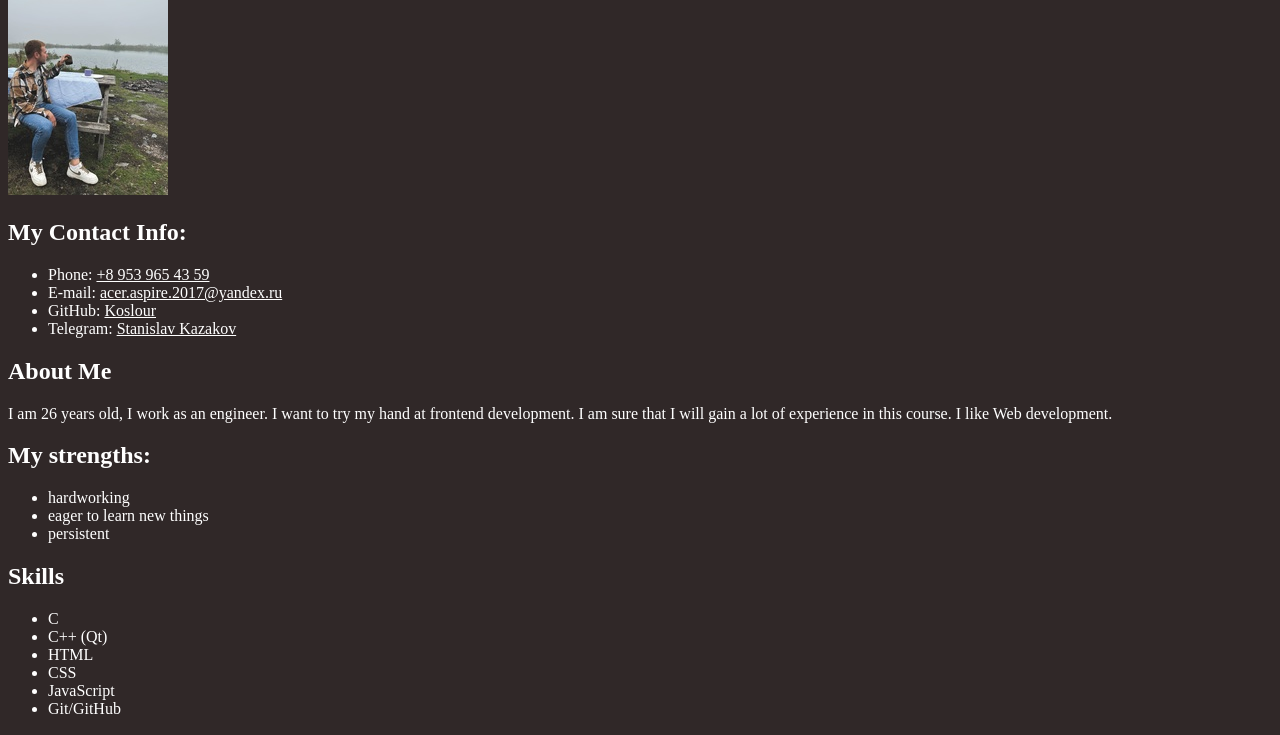
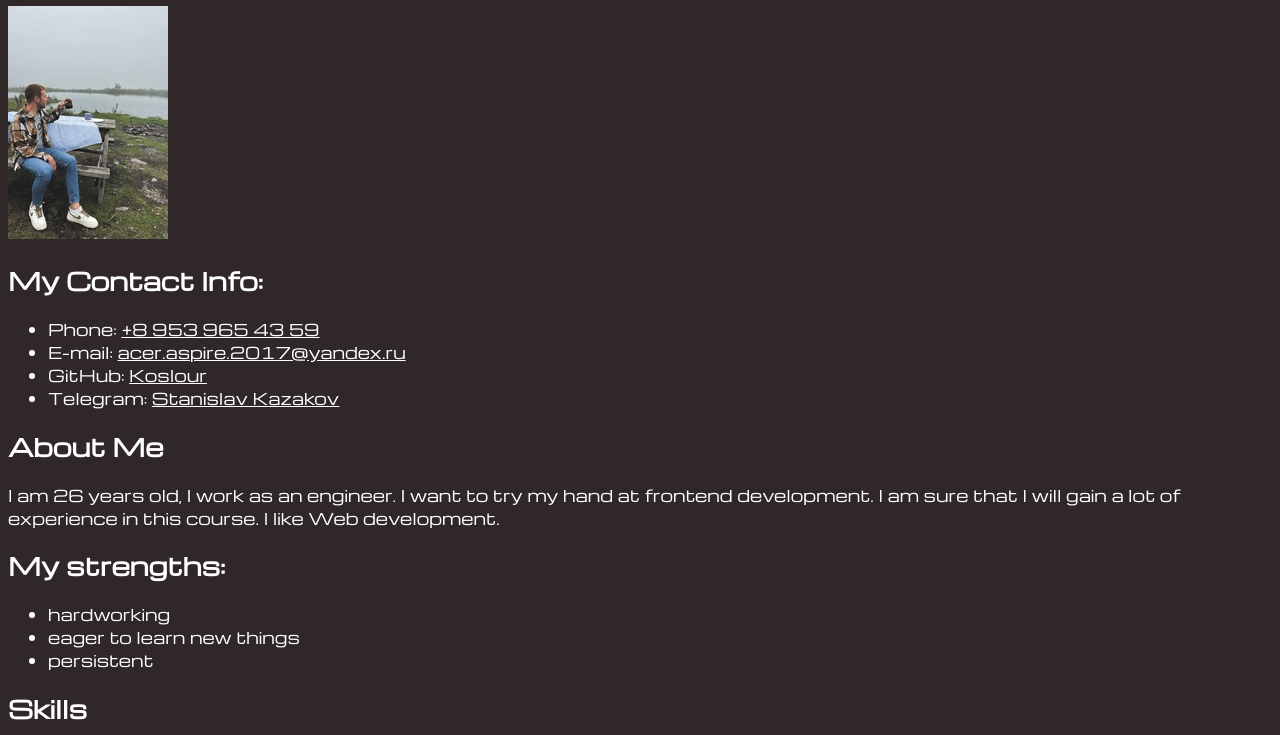
Before and after one commit to Koslour/rsschool-cv, a plain HTML site: page index.html in a window 1280 px wide. Shown: the part 260-995 px from the top of the page. Drawn offline with Linux system fonts and the light colour scheme.

Commit message:
feat: add font in body

```diff
--- a/style.css
+++ b/style.css
@@ -2,3 +2,12 @@
     background-color: #302828;
     color:#fff;
 }
+
+@font-face {
+    font-family: "MichromaRegular";
+    src: url("/assets/fonts/Michroma-Regular.ttf");
+}
+
+body{
+    font-family: "MichromaRegular";
+}
```
Also changed, not shown: assets/fonts/Michroma-Regular.ttf (added).
